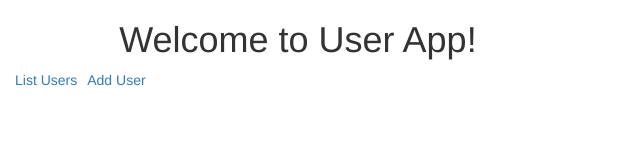
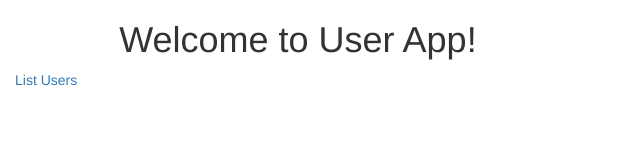
Before and after one commit to Suomi73/belimo-frontend, an Angular app: page / in a window 1280 px wide. Shown: the top 162 px of the page, without its empty margins (0-640 px from the left). Built offline with nearby package versions, Linux system fonts and the light colour scheme.

Commit message:
[TEST] create UI Error

```diff
--- a/src/app/app.component.html
+++ b/src/app/app.component.html
@@ -6,7 +6,7 @@
 </div>
 
 <a id="usersListLink"routerLink="/users">List Users</a>
-<a id="addUserLink" style="margin-left:10px" routerLink="/add">Add User</a>
+<!--<a id="addUserLink" style="margin-left:10px" routerLink="/add">Add User</a>-->
 <br/>
 <router-outlet></router-outlet>
 </div>
```
